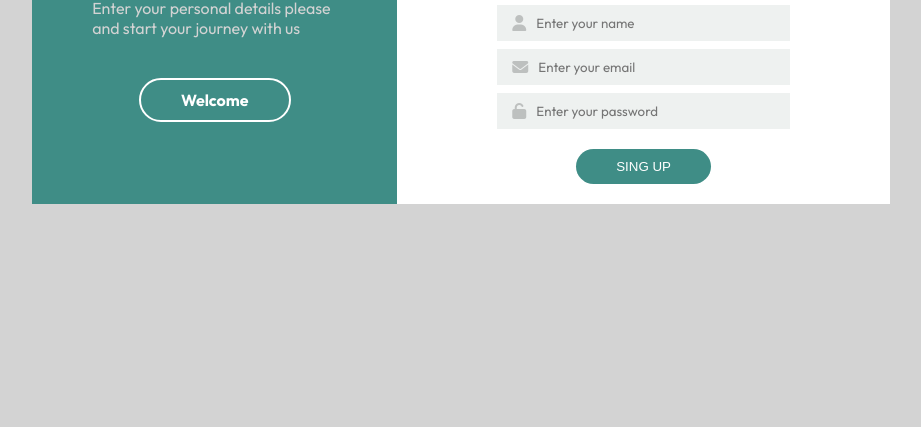
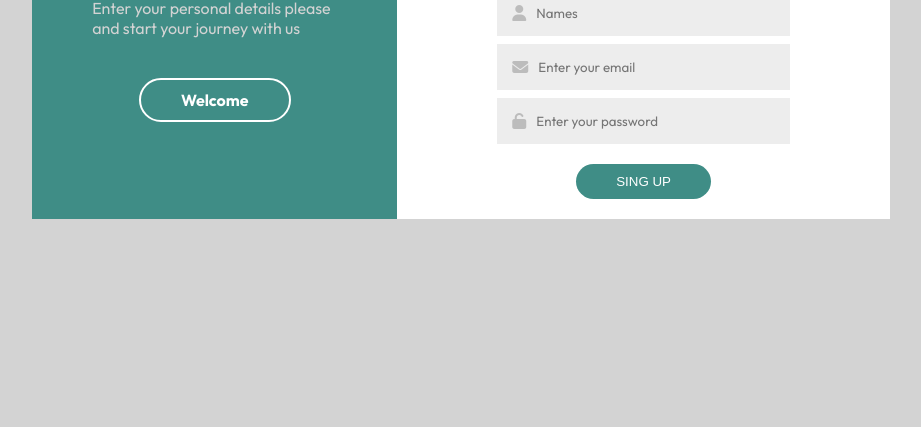
Before and after one commit to AnicetChiza/login-form, a plain HTML site: page index.html in a window 1280 px wide. Shown: the part 373-800 px from the top of the page, without its empty margins (179-1100 px from the left). Drawn offline with Linux system fonts and the light colour scheme.

Commit message:
add to my repository

```diff
--- a/css/style.css
+++ b/css/style.css
@@ -99,11 +99,11 @@ body {
 
 .general-section .second-bloc form div {
     margin-top: 8px;
-    padding: 10px 15px;
+    padding: 15px 15px;
     display: flex;
     gap: 10px;
     -webkit-column-gap: 10px;
-    background-color: rgba(237, 240, 239, 0.925);
+    background-color: #e2e1e199;
 }
 
 .general-section .second-bloc form div input {
--- a/index.html
+++ b/index.html
@@ -34,11 +34,11 @@
                 <p>Or you can use your email for registration</p>
                 <div class="input-text">
                     <i class="fa-solid fa-user"></i>
-                    <input type="text" placeholder="Enter your name">
+                    <input type="text" placeholder="Names">
                 </div>
                 <div class="input-gmail">
                     <i class="fa-solid fa-envelope"></i>
-                    <input type="gmail" placeholder="Enter your email">
+                    <input type="email" placeholder="Enter your email">
                 </div>
                 <div class="input-password">
                     <i class="fa-solid fa-unlock"></i>
```
